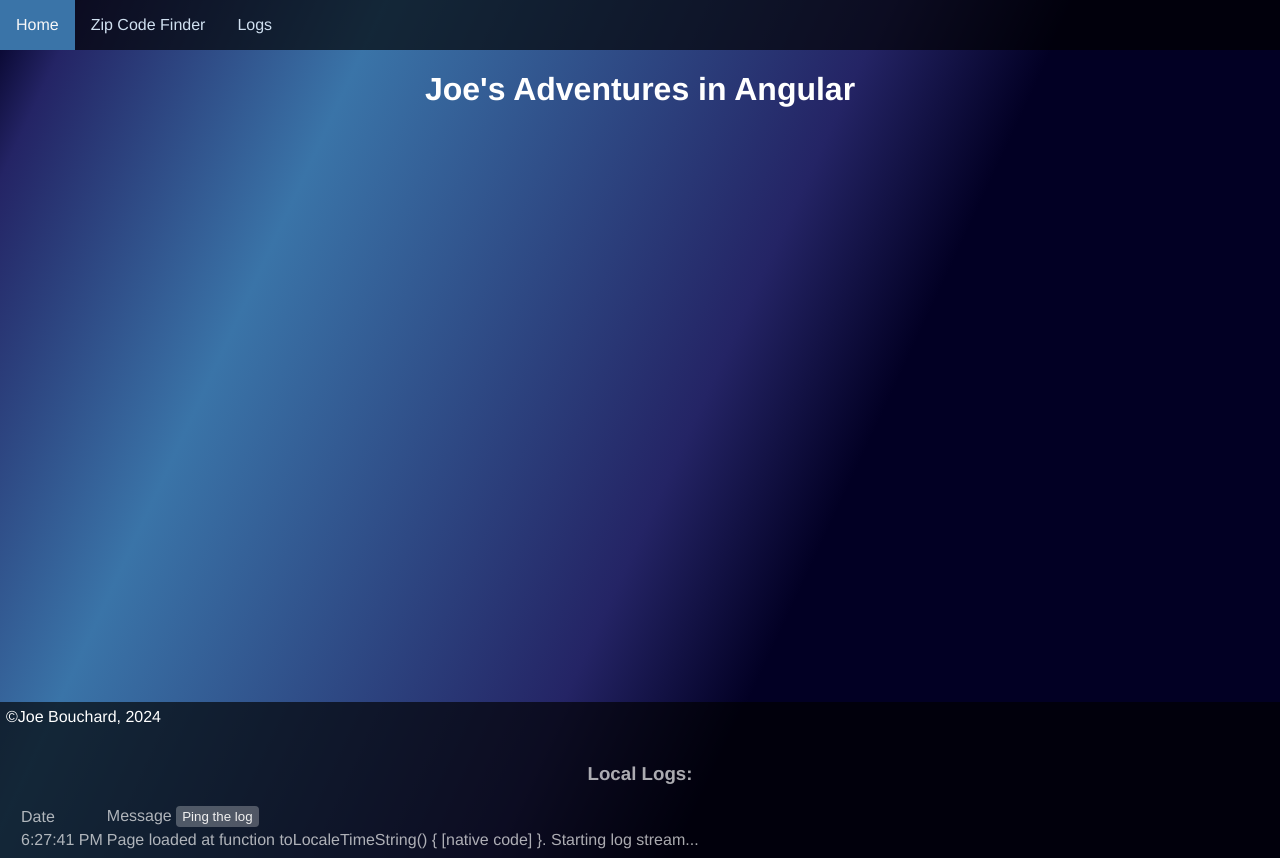
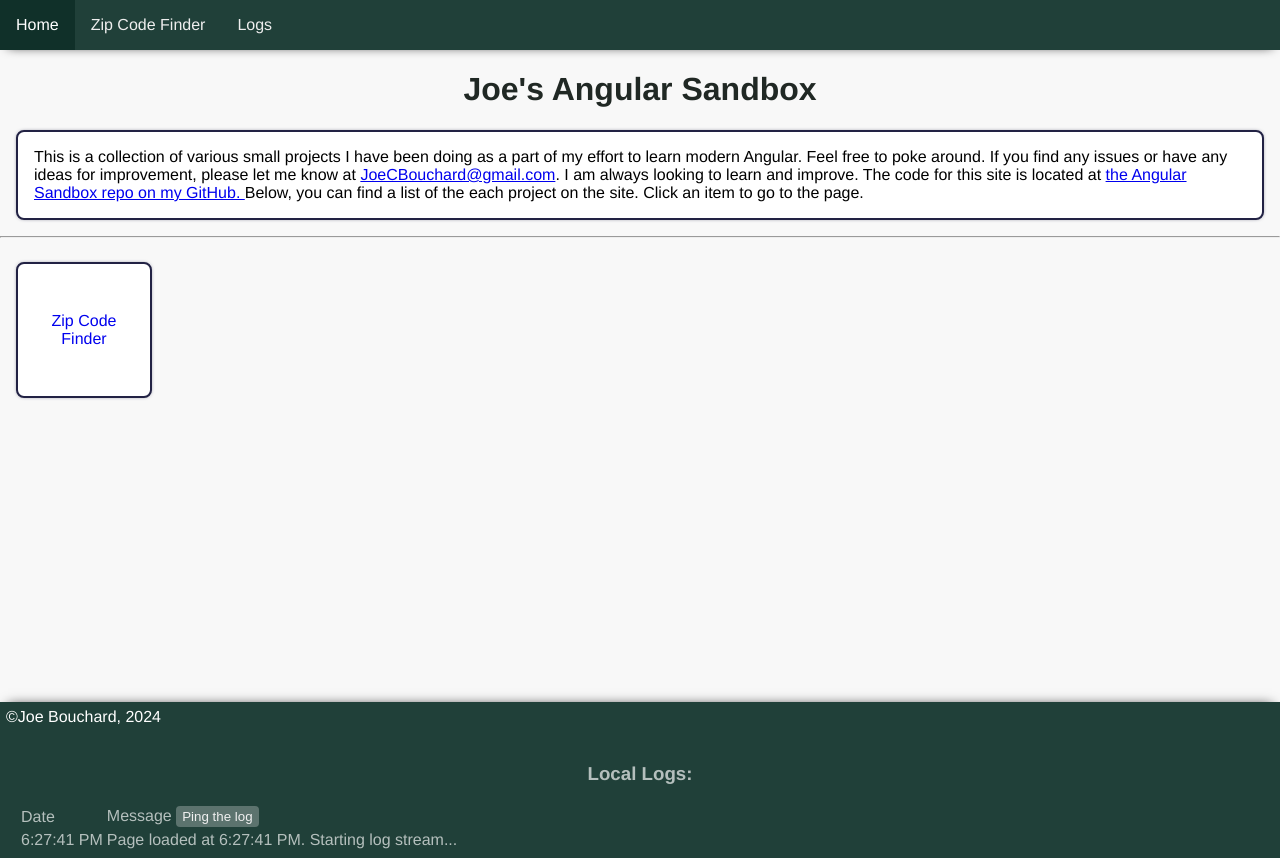
Before and after one commit to JoeBouchard/angular-sandbox, an Angular app: page / in a window 1280 px wide. Built offline with nearby package versions, Linux system fonts and the light colour scheme.

Commit message:
Restyle again and add content to homepage

```diff
--- a/src/app/app.component.css
+++ b/src/app/app.component.css
@@ -1,29 +1,31 @@
 nav, footer {
-    background: #000000aa;
+    background: #204039;
     margin: 0;
     height: fit-content;
 }
 nav {
     display: flex;
+    box-shadow: 0px 4px 12px -8px black
 }
 nav a {
-    color: #d0e0f0;
+    color: #eee;
     text-decoration: none;
     padding: 16px;
 }
 nav a.active {
-    color: #e0e8f0;
+    color: #f8f8f8;
     background-color: #111042;
 }
 nav a:hover {
-    color: #f8f8f8;
-    background-color: #3a74a8;
+    color: #fff;
+    background-color: #103029;
 }
 footer {
     color: white;
     padding: 6px;
     margin-top: 12px;
     flex-grow: 1;
+    box-shadow: 0px -4px 12px -8px black
 }
 #main {
     flex-grow: 1;
--- a/src/app/app.component.html
+++ b/src/app/app.component.html
@@ -24,5 +24,5 @@
 <footer>
   <div>&copy;Joe Bouchard, {{ currentYear }}</div>
   <br />
-  <app-logs></app-logs>
+  <app-logs class="footer"></app-logs>
 </footer>
--- a/src/app/app.component.ts
+++ b/src/app/app.component.ts
@@ -29,7 +29,7 @@ export class AppComponent implements OnInit {
 
   ngOnInit(): void {
     this.logger.add(
-      `Page loaded at ${new Date().toLocaleTimeString}. Starting log stream...`
+      `Page loaded at ${new Date().toLocaleTimeString()}. Starting log stream...`
     );
   }
 }
--- a/src/app/app.routes.ts
+++ b/src/app/app.routes.ts
@@ -4,7 +4,11 @@ import { LogsComponent } from './logs/logs.component';
 import { HomePageComponent } from './home-page/home-page.component';
 
 export const routes: Routes = [
-  { path: 'zipcode', component: ZipCodePageComponent },
-  { path: '', component: HomePageComponent },
-  { path: 'logs', component: LogsComponent },
+  {
+    path: 'zipcode',
+    component: ZipCodePageComponent,
+    title: 'Zip Code Finder',
+  },
+  { path: '', component: HomePageComponent, title: "Joe's Angular Sandbox" },
+  { path: 'logs', component: LogsComponent, title: 'Local Logs' },
 ];
--- a/src/app/home-page/home-page.component.css
+++ b/src/app/home-page/home-page.component.css
@@ -1,3 +1,30 @@
 h1 {
     text-align: center;
 }
+.display-box {
+    background: white;
+    margin: 16px;
+    padding: 16px;
+    border: 2px solid #224;
+    border-radius: 8px;
+    box-shadow: 0 0 4px -2px #224;
+}
+.project-card-container {
+    display: flex;
+    flex-wrap: wrap;
+}
+.project-card-container .display-box {
+    width: 100px;
+    height: 100px;
+    text-align: center;
+    display: grid;
+	align-items: center;
+    text-decoration: none;
+}
+
+.project-card-container .display-box:hover {
+    padding: 14px;
+    border: 4px solid #224;
+    background: #eef8ff;
+    box-shadow: 0 0 2px #224;
+}
--- a/src/app/home-page/home-page.component.html
+++ b/src/app/home-page/home-page.component.html
@@ -1 +1,17 @@
-<h1>Joe's Adventures in Angular</h1>
+<h1>Joe's Angular Sandbox</h1>
+<div class="display-box">
+  This is a collection of various small projects I have been doing as a part of
+  my effort to learn modern Angular. Feel free to poke around. If you find any
+  issues or have any ideas for improvement, please let me know at
+  <a href="mailto:joecbouchard@gmail.com">JoeCBouchard&#64;gmail.com</a>. I am
+  always looking to learn and improve. The code for this site is located at
+  <a href="https://github.com/JoeBouchard/angular-sandbox">
+    the Angular Sandbox repo on my GitHub.
+  </a>
+  Below, you can find a list of the each project on the site. Click an item to
+  go to the page.
+</div>
+<hr />
+<div class="project-card-container">
+  <a routerLink="/zipcode" class="display-box">Zip Code Finder</a>
+</div>
--- a/src/app/logs/logs.component.css
+++ b/src/app/logs/logs.component.css
@@ -3,15 +3,15 @@ td {
 }
 h3 {
     text-align: center;
-    color: #ffffffaa
+    color: #000
 }
 div {
     margin: 0 12px;
-    color: #ffffffaa
+    color: #000;
 }
 button {
-    color: #f0f0f0;
-    background-color: #ffffff44;
+    color: #222;
+    background-color: #00000022;
     border: 0;
     border-radius: 4px;
     padding: 3px 6px;
--- a/src/index.html
+++ b/src/index.html
@@ -2,7 +2,7 @@
 <html lang="en">
   <head>
     <meta charset="utf-8" />
-    <title>Sandbox</title>
+    <title>Joe's Angular Sandbox</title>
     <base href="/" />
     <meta name="viewport" content="width=device-width, initial-scale=1" />
     <link rel="icon" type="image/x-icon" href="favicon.ico" />
--- a/src/styles.css
+++ b/src/styles.css
@@ -1,7 +1,8 @@
 /* You can add global styles to this file, and also import other style files */
 html {
-    background: rgb(2,0,36);
-    background: linear-gradient(115deg, rgba(2,0,36,1) 0%, rgba(36,36,101,1) 5%, rgba(58,116,168,1) 23%, rgba(36,36,101,1) 53%, rgba(2,0,36,1) 64%);
+    /* background: rgb(2,0,36); */
+    /* background: linear-gradient(115deg, rgba(2,0,36,1) 0%, rgba(36,36,101,1) 5%, rgba(58,116,168,1) 23%, rgba(36,36,101,1) 53%, rgba(2,0,36,1) 64%); */
+    background: #f8f8f8;
     font-family: "Arimo", sans-serif;
     min-height: 100%;
     height: fit-content;
@@ -12,7 +13,7 @@ body {
     height: fit-content;
 }
 h1, h2, h3 {
-    color: white;
+    color: #202824;
     font-family: 'Montserrat', 'Arimo', sans-serif;
 }
 app-root {
@@ -21,3 +22,18 @@ app-root {
     height: fit-content;
     flex-direction: column;
 }
+
+footer .footer h3 {
+    color: #ffffffaa;
+}
+footer .footer div {
+    margin: 0 12px;
+    color: #ffffffaa;
+}
+footer .footer button {
+    color: #f0f0f0;
+    background-color: #ffffff44;
+    border: 0;
+    border-radius: 4px;
+    padding: 3px 6px;
+}
```
Also changed, not shown: src/app/home-page/home-page.component.ts (+4 -5 lines).
